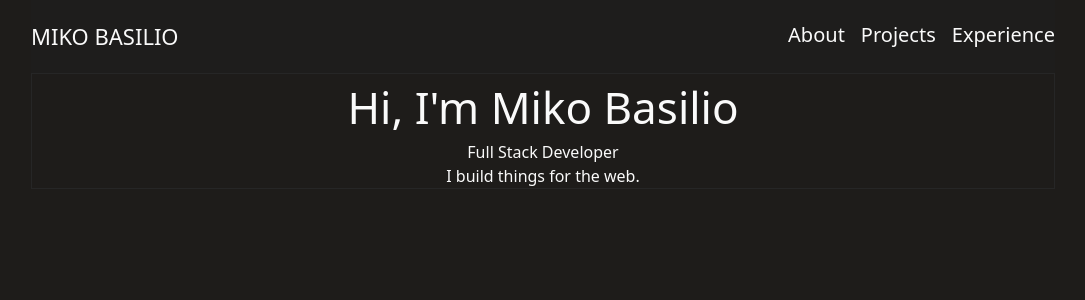
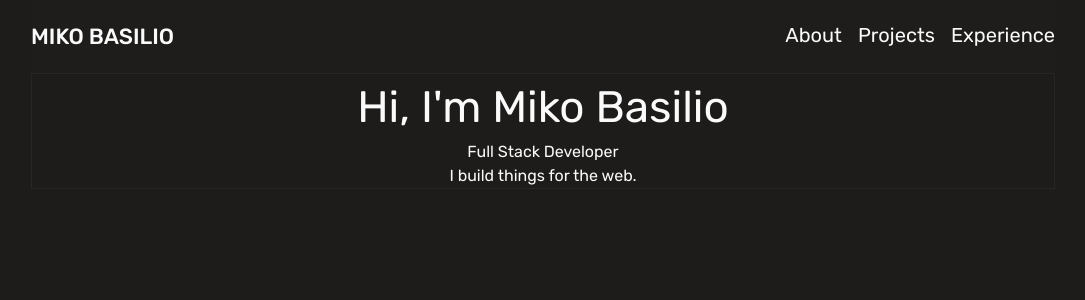
Before and after one commit to okimchi123/miko-portfolio_V1, a Next.js app: page / in a window 1280 px wide. Shown: the top 300 px of the page, without its empty margins (97-1182 px from the left). Built offline with nearby package versions, Linux system fonts and the light colour scheme.

Commit message:
added font to main layout

```diff
--- a/src/app/layout.jsx
+++ b/src/app/layout.jsx
@@ -1,9 +1,10 @@
 import "@/styles/globals.css";
+import { rubik } from "@/styles/fonts";
 
 export default function RootLayout({ children }) {
   return (
     <html lang="en">
-      <body>
+      <body className={`${rubik.className}`}>
         {children}
       </body>
     </html>
```
